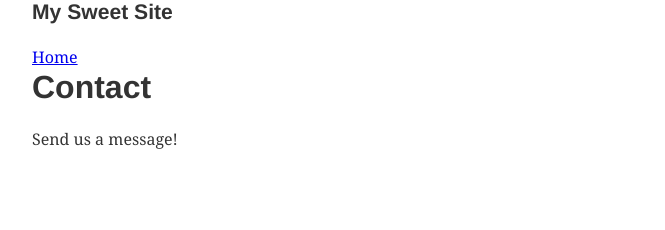
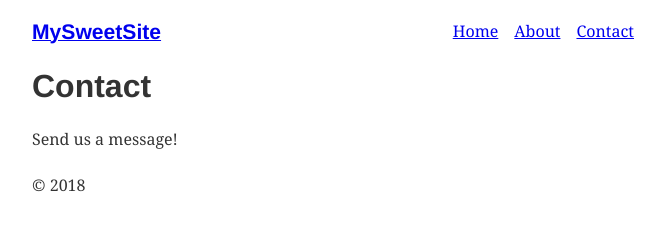
Before and after one commit to MariahAdams/gatsby-sandbox, a Gatsby site: page /contact in a window 1280 px wide. Shown: the whole page, without its empty margins (299-964 px from the left). Built offline with nearby package versions, Linux system fonts and the light colour scheme; Gatsby itself is replaced by a stand-in of ours.

Commit message:
added nav, layout

```diff
--- a/src/components/layout.js
+++ b/src/components/layout.js
@@ -1,8 +1,31 @@
 import React from 'react';
+import { Link } from "gatsby"
+
+const ListLink = props => (
+  <li style={{ display: `inline-block`, marginRight: `1rem` }}>
+    <Link to={props.to}>{props.children}</Link>
+  </li>
+)
 
 export default ({ children }) => (
-  <div style={{ margin: `0 auto`, maxWidth: 650, padding: `0 1rem` }}>
-    <h3>My Sweet Site</h3>
-    { children }
+  <div style={{ margin: `0 auto`, maxWidth: 650, padding: `1.25rem 1rem` }}>
+    <header style={{ marginBottom: `1.5rem` }}>
+      <Link to="/" style={{ textShadow: `none`, backgroundImage: `none` }}>
+        <h3 style={{ display: `inline` }}>MySweetSite</h3>
+      </Link>
+      <ul style={{ listStyle: `none`, float: `right` }}>
+        <ListLink to="/">Home</ListLink>
+        <ListLink to="/about/">About</ListLink>
+        <ListLink to="/contact/">Contact</ListLink>
+      </ul>
+    </header>
+
+    <main>
+      {children}
+    </main>
+
+    <footer>
+      <span>&copy; <date dateTime="2018">2018</date></span>
+    </footer>
   </div>
 )
--- a/src/pages/contact.js
+++ b/src/pages/contact.js
@@ -1,11 +1,9 @@
 import React from "react";
-import { Link } from "gatsby";
 import Header from "../components/header";
 import Layout from '../components/layout';
 
 export default () => (
   <Layout>
-    <Link to="/">Home</Link>
     <Header headerText="Contact" />
     <p>Send us a message!</p>
   </Layout>
```
